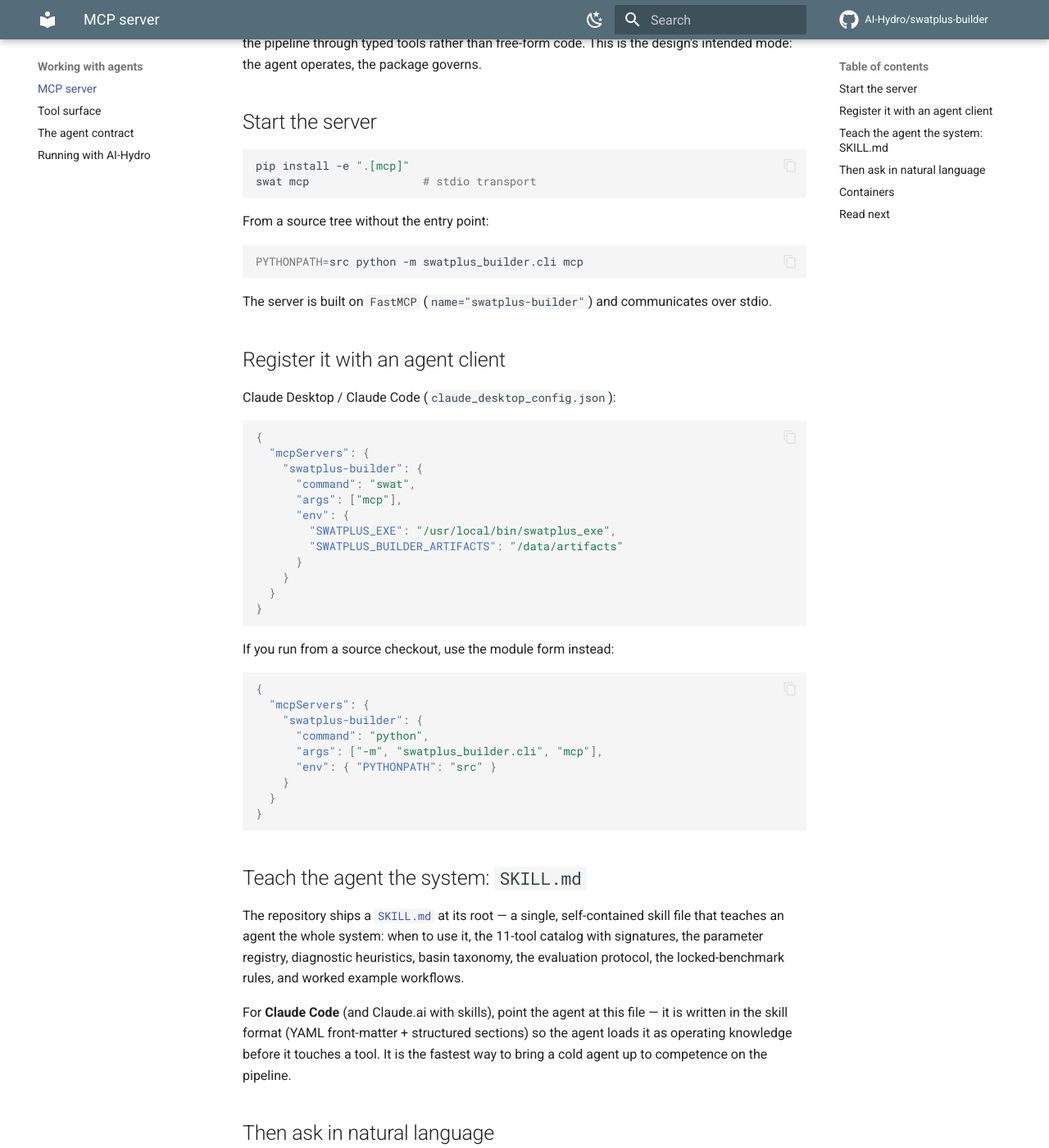
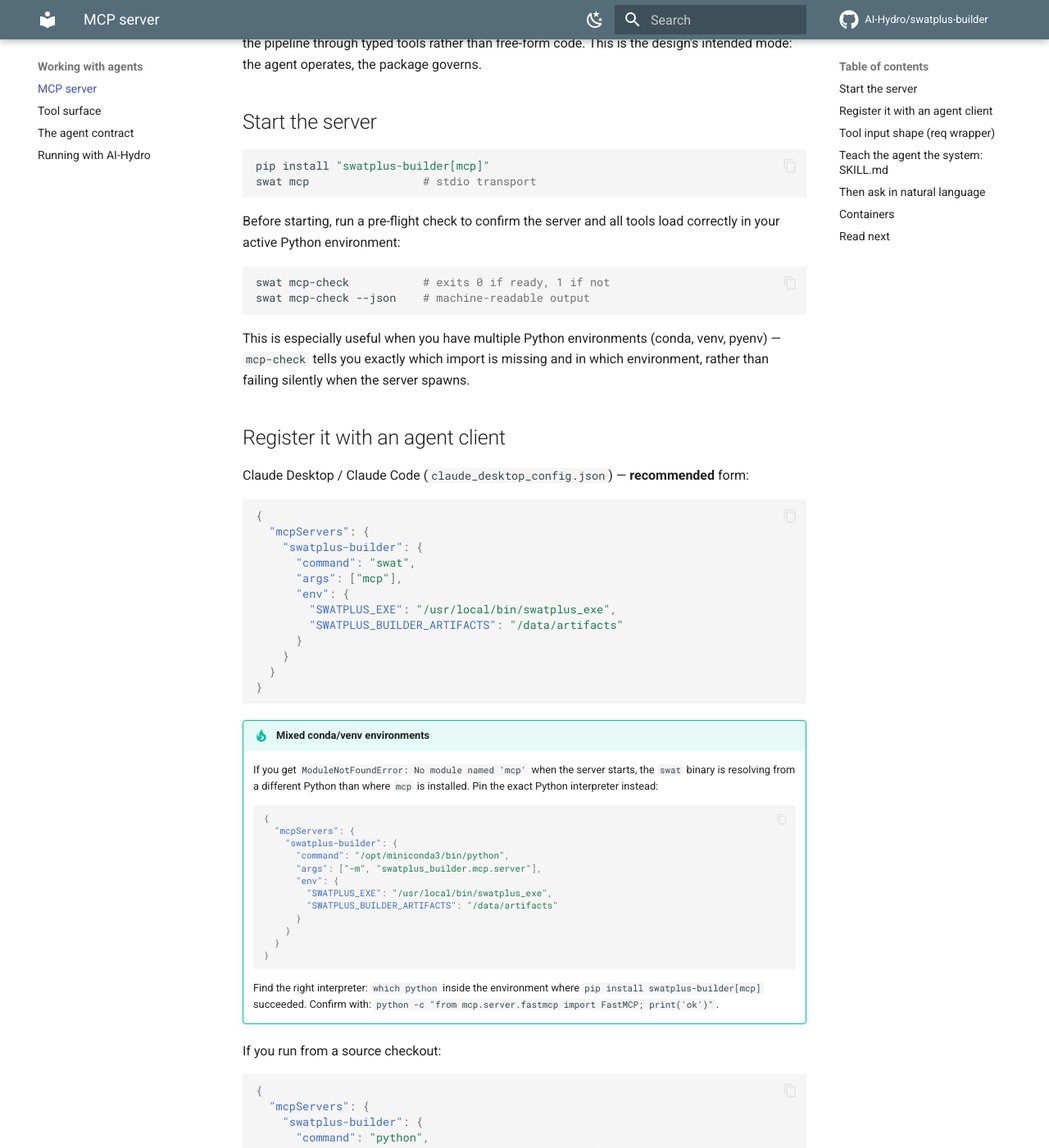
Before and after one commit to AI-Hydro/swatplus-builder, an MkDocs documentation site: the page built from docs_site/agents/mcp-server.md, in a window 1280 px wide and 1400 px high, scrolled down 213 px. Shown: the whole window at 82% size. Built offline with MkDocs 1.6.1 and Material for MkDocs 9.7.7, drawn with Linux system fonts in a browser that asks for light colours; comment, search, counter and statistics services are not loaded; some of the changed text lies outside the part shown.

Commit message:
fix: improve MCP health check, add mcp-check command, document req wrapper
Health check (cli.py):
- Replace `import fastmcp` with `from mcp.server.fastmcp import FastMCP` —
  fastmcp is not a standalone package; the module lives inside `mcp`
- Error message now names the missing package and gives the correct install command

New `swat mcp-check` command:
- Validates mcp import, server module import, and full tool registration
- Exits 0 if all 11 tools load, 1 if any check fails
- Supports --json for machine-readable output
- Intended as a pre-flight before spawning the server (e.g. from an IDE extension)

Docs (mcp-server.md, README.md):
- Lead with `swat mcp-check` before `swat mcp`
- Add callout for conda/venv interpreter mismatch with exact fix
- Add `python -m swatplus_builder.mcp.server` as alternative config form
- Document the `req` wrapper: every tool takes `{"req": {...}}` not flat args

Co-Authored-By: Claude Sonnet 4.6 <noreply@anthropic.com>

````diff
--- a/docs_site/agents/mcp-server.md
+++ b/docs_site/agents/mcp-server.md
@@ -7,22 +7,25 @@ This is the design's intended mode: the agent operates, the package governs.
 ## Start the server
 
 ```bash
-pip install -e ".[mcp]"
+pip install "swatplus-builder[mcp]"
 swat mcp                 # stdio transport
 ```
 
-From a source tree without the entry point:
+Before starting, run a pre-flight check to confirm the server and all tools
+load correctly in your active Python environment:
 
 ```bash
-PYTHONPATH=src python -m swatplus_builder.cli mcp
+swat mcp-check           # exits 0 if ready, 1 if not
+swat mcp-check --json    # machine-readable output
 ```
 
-The server is built on `FastMCP` (`name="swatplus-builder"`) and communicates
-over stdio.
+This is especially useful when you have multiple Python environments (conda,
+venv, pyenv) — `mcp-check` tells you exactly which import is missing and in
+which environment, rather than failing silently when the server spawns.
 
 ## Register it with an agent client
 
-Claude Desktop / Claude Code (`claude_desktop_config.json`):
+Claude Desktop / Claude Code (`claude_desktop_config.json`) — **recommended** form:
 
 ```json
 {
@@ -39,19 +42,63 @@ Claude Desktop / Claude Code (`claude_desktop_config.json`):
 }
 ```
 
-If you run from a source checkout, use the module form instead:
+!!! tip "Mixed conda/venv environments"
+    If you get `ModuleNotFoundError: No module named 'mcp'` when the server
+    starts, the `swat` binary is resolving from a different Python than where
+    `mcp` is installed. Pin the exact Python interpreter instead:
+
+    ```json
+    {
+      "mcpServers": {
+        "swatplus-builder": {
+          "command": "/opt/miniconda3/bin/python",
+          "args": ["-m", "swatplus_builder.mcp.server"],
+          "env": {
+            "SWATPLUS_EXE": "/usr/local/bin/swatplus_exe",
+            "SWATPLUS_BUILDER_ARTIFACTS": "/data/artifacts"
+          }
+        }
+      }
+    }
+    ```
+
+    Find the right interpreter: `which python` inside the environment where
+    `pip install swatplus-builder[mcp]` succeeded. Confirm with:
+    `python -c "from mcp.server.fastmcp import FastMCP; print('ok')"`.
+
+If you run from a source checkout:
 
 ```json
 {
   "mcpServers": {
     "swatplus-builder": {
       "command": "python",
-      "args": ["-m", "swatplus_builder.cli", "mcp"],
-      "env": { "PYTHONPATH": "src" }
+      "args": ["-m", "swatplus_builder.mcp.server"],
+      "env": { "PYTHONPATH": "/path/to/swatplus-builder/src" }
     }
   }
 }
 ```
+
+## Tool input shape (`req` wrapper)
+
+Every swatplus-builder tool takes a single `req` object — not flat keyword
+arguments. This differs from tools that accept top-level parameters directly.
+Pass arguments nested under `"req"`:
+
+```json
+{
+  "req": {
+    "strategy": "random",
+    "parameters": ["CN2", "ALPHA_BF"],
+    "n_suggestions": 5
+  }
+}
+```
+
+The schema for each tool is defined by a named `*Request` Pydantic model
+(e.g. `ProposeParametersRequest`). See [Tool surface](tool-surface.md) for
+the full list of fields per tool.
 
 ## Teach the agent the system: `SKILL.md`
 
````
Also changed, not shown: README.md (+9 -1 lines), 1 other file.
